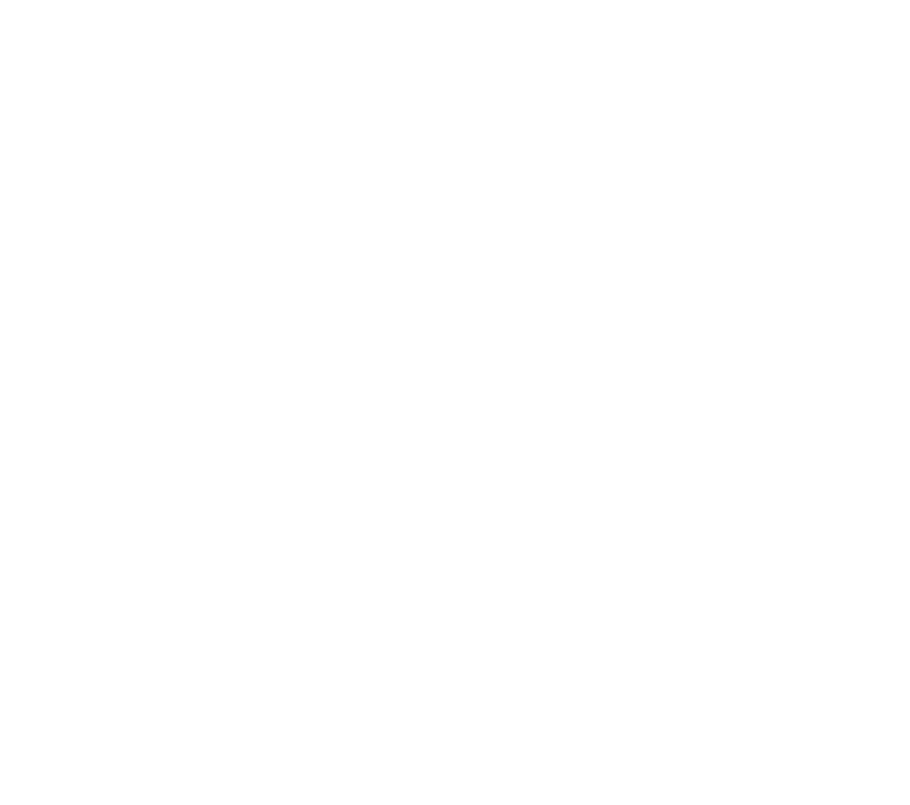
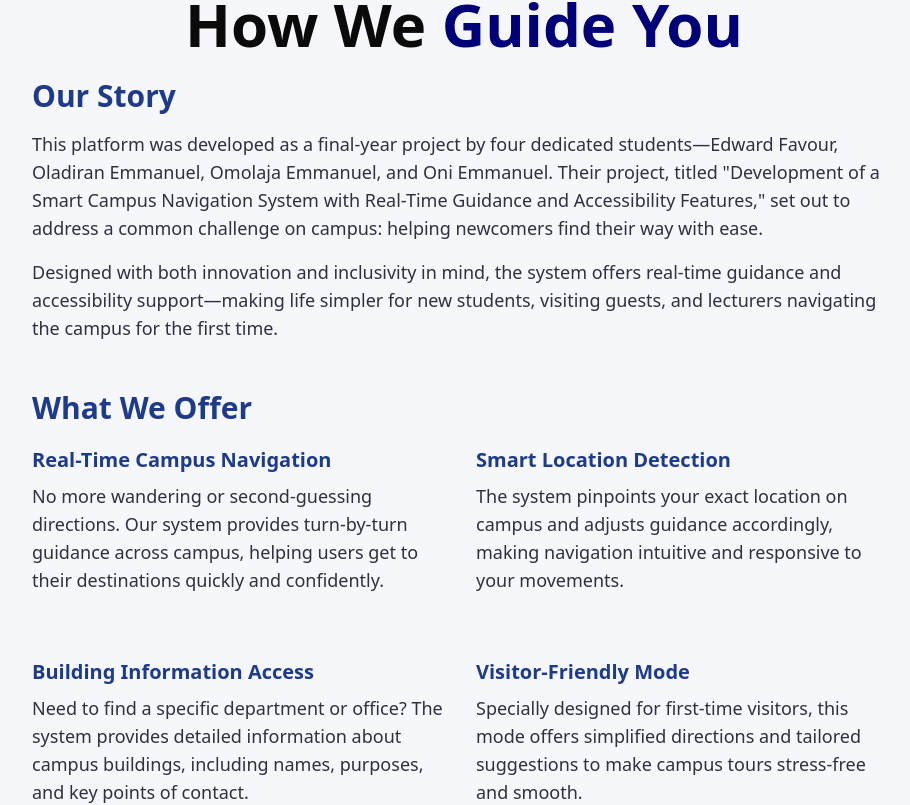
Before and after one commit to theheemmanuel/Campus-Navigation, a Next.js app: page /About in a window 1280 px wide. Shown: the part 158-963 px from the top of the page, without its empty margins (176-1086 px from the left). Before the commit the page ends 800 px from the top, so only its background shows below. Built offline with nearby package versions, Linux system fonts and the light colour scheme; no server answers.

Commit message:
about page

```diff
--- a/src/app/(root)/About/page.tsx
+++ b/src/app/(root)/About/page.tsx
@@ -2,7 +2,83 @@
 import React from "react";
 
 const page: NextPage = () => {
-  return <div></div>;
+  return (
+    <div className="bg-light">
+      <div className="maxWidth p-6">
+        <div className="md:w-3/4 mx-auto my-8">
+          <h1 className="md:text-6xl text-4xl text-center font-bold">
+            How We <span className="text-accent">Guide You</span>
+          </h1>
+          <div className="my-6">
+            <h2 className="text-[#1e3a8a] md:text-3xl text-2xl font-bold">
+              Our Story
+            </h2>
+            <p className="my-4 text-primary text-lg">
+              This platform was developed as a final-year project by four
+              dedicated students—Edward Favour, Oladiran Emmanuel, Omolaja
+              Emmanuel, and Oni Emmanuel. Their project, titled "Development of
+              a Smart Campus Navigation System with Real-Time Guidance and
+              Accessibility Features," set out to address a common challenge on
+              campus: helping newcomers find their way with ease.
+            </p>
+            <p className="text-primary text-lg pb-6">
+              Designed with both innovation and inclusivity in mind, the system
+              offers real-time guidance and accessibility support—making life
+              simpler for new students, visiting guests, and lecturers
+              navigating the campus for the first time.
+            </p>
+          </div>
+          <div className="my-6">
+            <h2 className="text-[#1e3a8a] md:text-3xl text-2xl font-bold">
+              What We Offer
+            </h2>
+            <div className="grid md:grid-cols-2 grid-cols-1 md:gap-x-6 md:gap-y-6">
+              <div className="my-5">
+                <h3 className="text-xl text-[#1e3a8a] font-semibold mb-2">
+                  Real-Time Campus Navigation
+                </h3>
+                <p className="text-primary text-lg">
+                  No more wandering or second-guessing directions. Our system
+                  provides turn-by-turn guidance across campus, helping users
+                  get to their destinations quickly and confidently.
+                </p>
+              </div>
+              <div className="my-5">
+                <h3 className="text-xl text-[#1e3a8a] font-semibold mb-2">
+                  Smart Location Detection
+                </h3>
+                <p className="text-primary text-lg">
+                  The system pinpoints your exact location on campus and adjusts
+                  guidance accordingly, making navigation intuitive and
+                  responsive to your movements.
+                </p>
+              </div>
+              <div className="my-5">
+                <h3 className="text-xl text-[#1e3a8a] font-semibold mb-2">
+                  Building Information Access
+                </h3>
+                <p className="text-primary text-lg">
+                  Need to find a specific department or office? The system
+                  provides detailed information about campus buildings,
+                  including names, purposes, and key points of contact.
+                </p>
+              </div>
+              <div className="my-5">
+                <h3 className="text-xl text-[#1e3a8a] font-semibold mb-2">
+                  Visitor-Friendly Mode
+                </h3>
+                <p className="text-primary text-lg">
+                  Specially designed for first-time visitors, this mode offers
+                  simplified directions and tailored suggestions to make campus
+                  tours stress-free and smooth.
+                </p>
+              </div>
+            </div>
+          </div>
+        </div>
+      </div>
+    </div>
+  );
 };
 
 export default page;
--- a/src/app/(root)/layout.tsx
+++ b/src/app/(root)/layout.tsx
@@ -1,3 +1,4 @@
+import Footer from "@/components/Shared/Footer";
 import Header from "@/components/Shared/Header";
 
 export default function RootLayout({
@@ -9,6 +10,7 @@
     <div suppressHydrationWarning>
       <Header />
       {children}
+      <Footer />
     </div>
   );
 }
--- a/src/components/Shared/Header.tsx
+++ b/src/components/Shared/Header.tsx
@@ -1,20 +1,60 @@
+"use client";
 import Image from "next/image";
 import React from "react";
 import logo from "../../../public/run_logo.png";
 import Link from "next/link";
 import { FaCirclePlay } from "react-icons/fa6";
 import { IoMenu } from "react-icons/io5";
+import {
+  Sheet,
+  SheetContent,
+  SheetDescription,
+  SheetHeader,
+  SheetTitle,
+  SheetTrigger,
+} from "@/components/ui/sheet";
+import { usePathname } from "next/navigation";
 
 const Header: React.FC = () => {
+  const pathName = usePathname();
   return (
     <div className="sticky top-0 shadow-[0_2px_10px_rgba(0,0,0,0.05)] z-100 bg-white">
-      <div className="maxWidth py-6 px-8 flex items-center justify-between">
-        <Image src={logo} placeholder="blur" alt="logo" className="h-10 w-40" />
+      <Sheet>
+        <div className="maxWidth py-6 md:px-8 px-6 flex items-center justify-between">
+          <Image src={logo} alt="logo" className="h-10 w-40" />
           <div className="lg:flex hidden gap-6 items-center font-semibold text-lg">
-          <Link href="/">Home</Link>
-          <Link href="/">About</Link>
-          <Link href="/">Scan Location</Link>
-          <Link href="/">Check Map</Link>
+            <Link
+              className={`${
+                pathName === "/" && "underline underline-offset-3"
+              }`}
+              href="/"
+            >
+              Home
+            </Link>
+            <Link
+              className={`${
+                pathName === "/about" && "underline underline-offset-3"
+              }`}
+              href="/about"
+            >
+              About
+            </Link>
+            <Link
+              className={`${
+                pathName === "/scan" && "underline underline-offset-3"
+              }`}
+              href="/scan"
+            >
+              Scan Location
+            </Link>
+            <Link
+              className={`${
+                pathName === "/map" && "underline underline-offset-3"
+              }`}
+              href="/map"
+            >
+              Check Map
+            </Link>
           </div>
           <div className="max-lg:hidden">
             <Link
@@ -25,9 +65,77 @@
             </Link>
           </div>
           <div className="lg:hidden">
+            <SheetTrigger>
               <IoMenu size={30} color="#000079" />
+            </SheetTrigger>
           </div>
         </div>
+        <SheetContent className="z-200 pt-3">
+          <SheetHeader>
+            <SheetTitle className="">
+              <Image src={logo} alt="logo" className="h-10 w-40" />
+            </SheetTitle>
+            <SheetDescription className="flex flex-col gap-4 mt-6 font-semibold text-lg">
+              <SheetTrigger
+                asChild
+                className="hover:underline hover:text-accent"
+              >
+                <Link
+                  className={`${
+                    pathName === "/" &&
+                    "underline underline-offset-3 text-accent"
+                  }`}
+                  href="/"
+                >
+                  Home
+                </Link>
+              </SheetTrigger>
+              <SheetTrigger
+                asChild
+                className="hover:underline hover:text-accent"
+              >
+                <Link
+                  className={`${
+                    pathName === "/about" &&
+                    "underline underline-offset-3 text-accent"
+                  }`}
+                  href="/about"
+                >
+                  About
+                </Link>
+              </SheetTrigger>
+              <SheetTrigger
+                asChild
+                className="hover:underline hover:text-accent"
+              >
+                <Link
+                  className={`${
+                    pathName === "/scan" &&
+                    "underline underline-offset-3 text-accent"
+                  }`}
+                  href="/scan"
+                >
+                  Scan Location
+                </Link>
+              </SheetTrigger>
+              <SheetTrigger
+                asChild
+                className="hover:underline hover:text-accent"
+              >
+                <Link
+                  className={`${
+                    pathName === "/map" &&
+                    "underline underline-offset-3 text-accent"
+                  }`}
+                  href="/map"
+                >
+                  Check Map
+                </Link>
+              </SheetTrigger>
+            </SheetDescription>
+          </SheetHeader>
+        </SheetContent>
+      </Sheet>
     </div>
   );
 };
```
Lines whose indentation alone changed are shown as unchanged.
